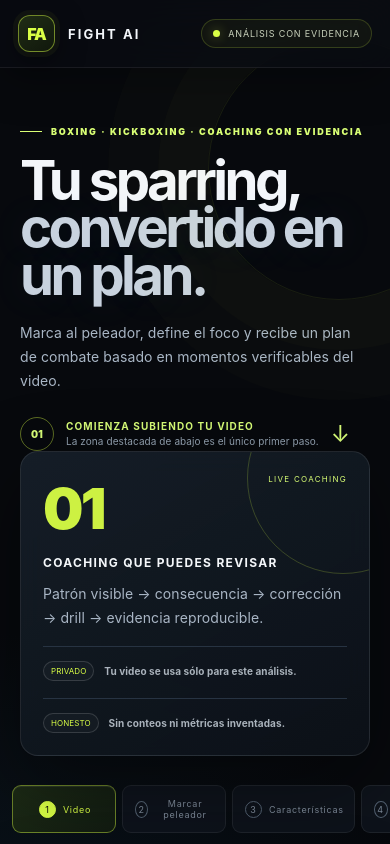
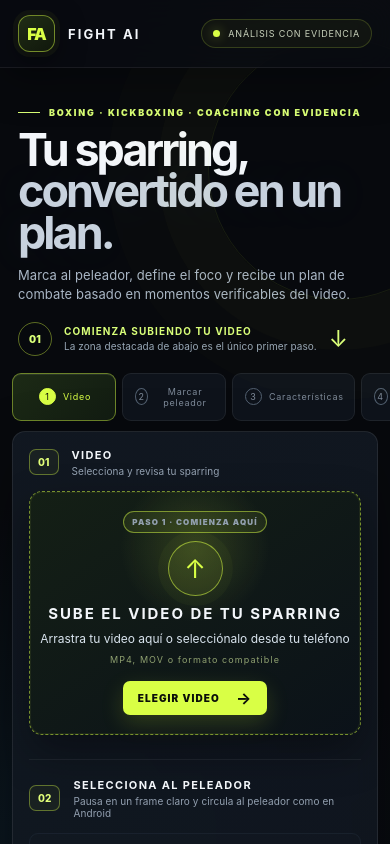
Before and after one commit to pinoaraj/fight-ai, a Next.js app: page / in a window 390 px wide. Shown: the top 844 px of the page. Built offline with nearby package versions, Linux system fonts and the light colour scheme.

Commit message:
refactor(web): tighten first-run page hierarchy

```diff
--- /dev/null
+++ b/app/layout-density.css
@@ -0,0 +1,2 @@
+/* Keep the purpose, first action and workflow together in the first view. */
+.hero{padding-top:42px!important;padding-bottom:24px!important;gap:38px!important;align-items:center!important}.hero h1{max-width:720px!important;margin:14px 0 14px!important;font-size:clamp(48px,5.4vw,78px)!important;line-height:.9!important}.hero p{max-width:580px!important;margin:0!important;font-size:15px!important;line-height:1.55!important}.heroCard{max-width:330px;padding:22px!important}.heroMetric{font-size:46px!important}.heroCard p{font-size:11px!important}.miniProvider{margin-top:13px!important;padding-top:12px!important}.startDirection{margin-top:20px!important}.workflowStrip{margin-bottom:14px!important}.workspace{padding-top:0!important}.uploadPanel{padding:21px!important}.reportPanel{min-height:590px!important}@media(max-width:1100px){.hero{padding-top:34px!important;gap:22px!important}.heroCard{max-width:620px}}@media(max-width:720px){.hero{padding:29px 18px 17px!important}.hero h1{font-size:clamp(38px,11.5vw,52px)!important;line-height:.92!important;margin:12px 0!important}.hero p{font-size:13px!important;line-height:1.5!important}.heroCard{display:none!important}.startDirection{margin-top:17px!important}.workflowStrip{margin-bottom:10px!important}.uploadPanel{padding:16px!important}.reportPanel{min-height:460px!important}.empty{min-height:420px!important}.drop{min-height:244px!important}}
--- a/app/layout.tsx
+++ b/app/layout.tsx
@@ -5,6 +5,7 @@ import './design.css';
 import './redesign.css';
 import './mobile-fix.css';
 import './upload-emphasis.css';
+import './layout-density.css';
 
 export const metadata: Metadata = {
   title: 'Fight AI',
```
